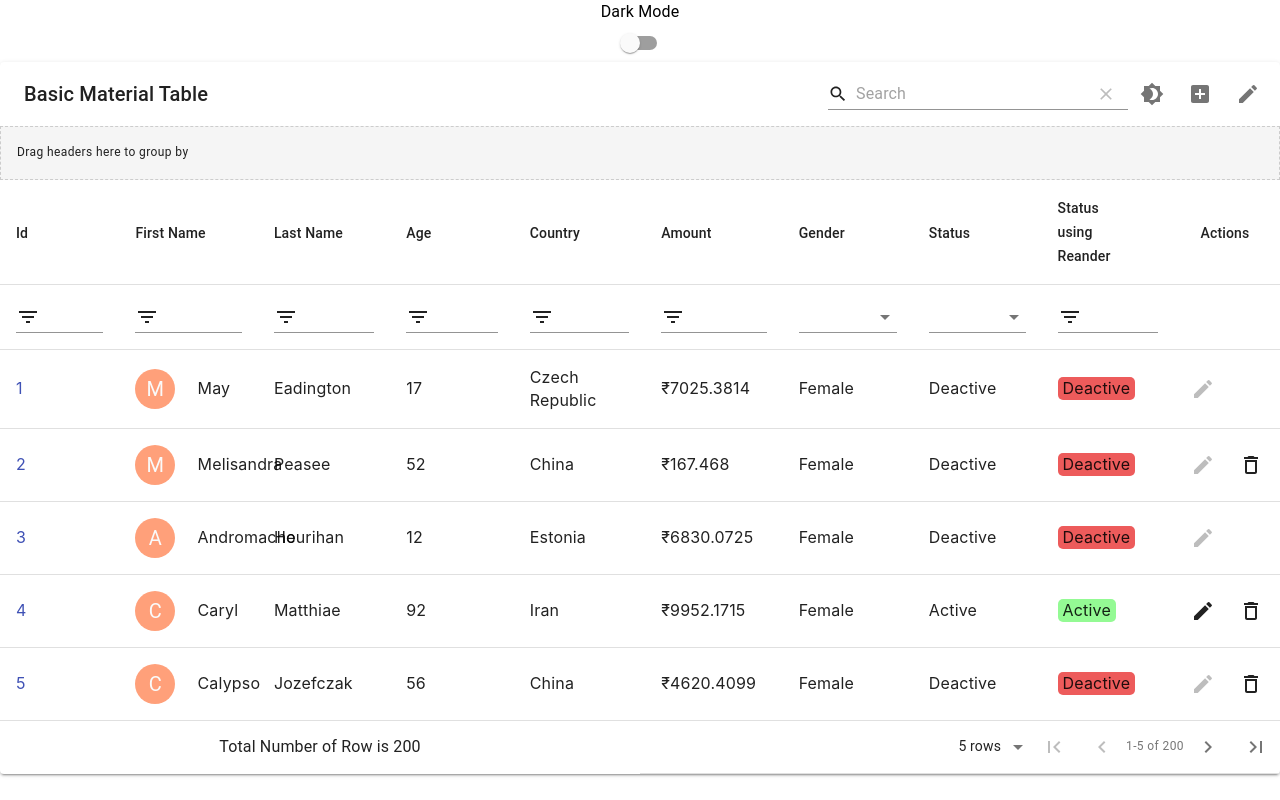
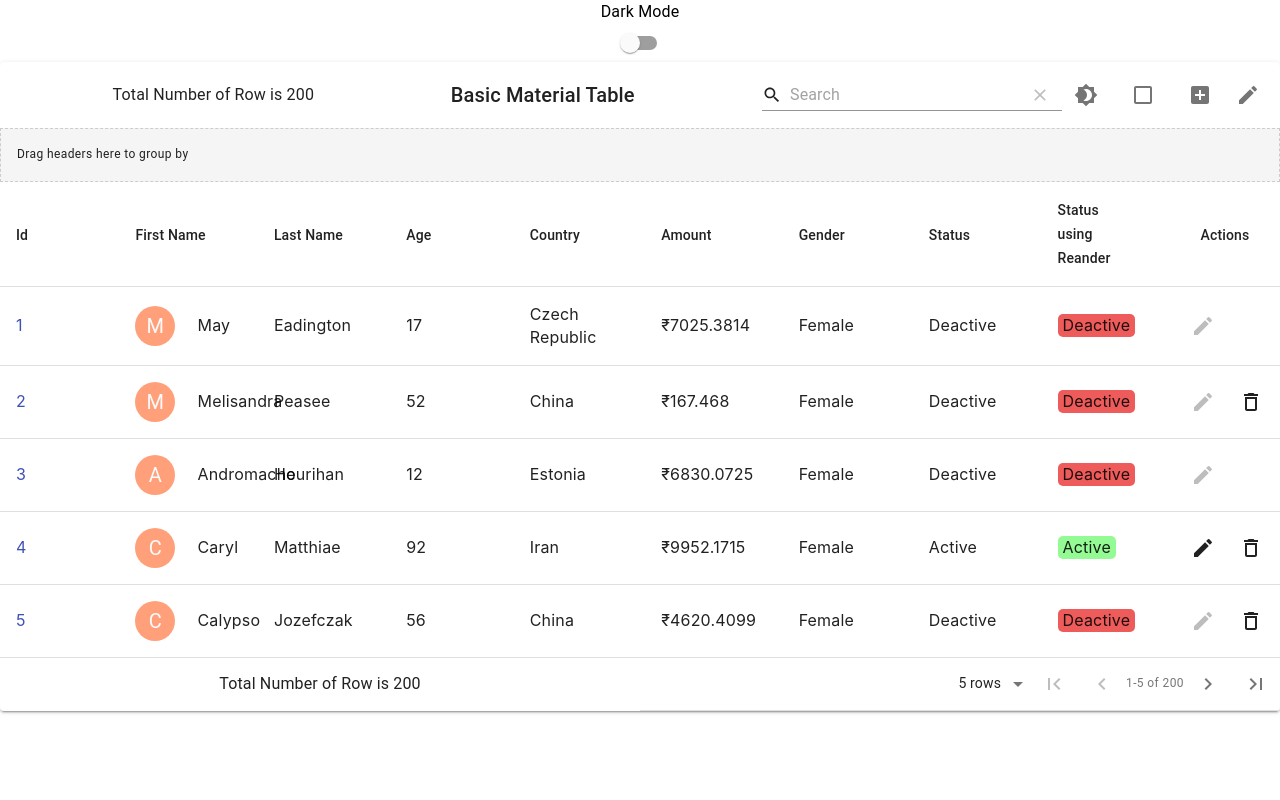
Before and after one commit to sumanmannacs1996/material-table-app, a React (Create React App) app: page / in a window 1280 px wide. Built offline with nearby package versions, Linux system fonts and the light colour scheme.

Commit message:
Adding Check box in tool bar for filtering options

```diff
--- a/src/components/BasicTable2.js
+++ b/src/components/BasicTable2.js
@@ -8,7 +8,9 @@ import Link from '@material-ui/core/Link';
 import CustomPagination from './CustomPagination';
 import Switch from '@material-ui/core/Switch';
 import FormControlLabel from '@material-ui/core/FormControlLabel';
+import Checkbox from '@material-ui/core/Checkbox';
 import { createMuiTheme, MuiThemeProvider } from '@material-ui/core';
+import CustomToolBar from './CustomToolBar';
 
 import AddBox from '@material-ui/icons/AddBox';
 import ArrowDownward from '@material-ui/icons/ArrowDownward';
@@ -60,6 +62,7 @@ function BasicTable1() {
  const [darkMode, setDarkMode] = useState(() =>
   localStorage.getItem('_tableDarkMode') === 'true' ? true : false,
  );
+ const [filterEnable, setFilterEnable] = useState(false);
  useEffect(() => {
   const status = {};
   empStatusFormat.map((p) => (status[p.id] = p.title));
@@ -138,7 +141,7 @@ function BasicTable1() {
     options={{
      search: true,
      paging: true,
-     filtering: true,
+     filtering: filterEnable,
      actionsColumnIndex: -1,
      addRowPosition: 'first',
      grouping: true,
@@ -231,6 +234,7 @@ function BasicTable1() {
     components={{
      Row: (props) => <CustomRow {...props} handleDelete={handleDelete} />,
      Pagination: (props) => <CustomPagination {...props} />,
+     Toolbar: (props) => <CustomToolBar {...props} />,
     }}
     actions={[
      {
@@ -242,6 +246,17 @@ function BasicTable1() {
       },
       isFreeAction: true,
      },
+     {
+      icon: () => (
+       <Checkbox
+        checked={filterEnable}
+        onChange={() => setFilterEnable(!filterEnable)}
+        inputProps={{ 'aria-label': 'primary checkbox' }}
+       />
+      ),
+      tooltip: 'Hide/Show Filter Options',
+      isFreeAction: true,
+     },
     ]}
    />
   </MuiThemeProvider>
--- /dev/null
+++ b/src/components/CustomToolBar.js
@@ -0,0 +1,19 @@
+import React from 'react';
+import { MTableToolbar } from 'material-table';
+import Typography from '@material-ui/core/Typography';
+import Grid from '@material-ui/core/Grid';
+
+function CustomToolBar(props) {
+ return (
+  <Grid container alignItems="center">
+   <Grid item sm={4}>
+    <Typography>{`Total Number of Row is ${props.data.length}`}</Typography>
+   </Grid>
+   <Grid item sm={8}>
+    <MTableToolbar {...props} />
+   </Grid>
+  </Grid>
+ );
+}
+
+export default CustomToolBar;
```
